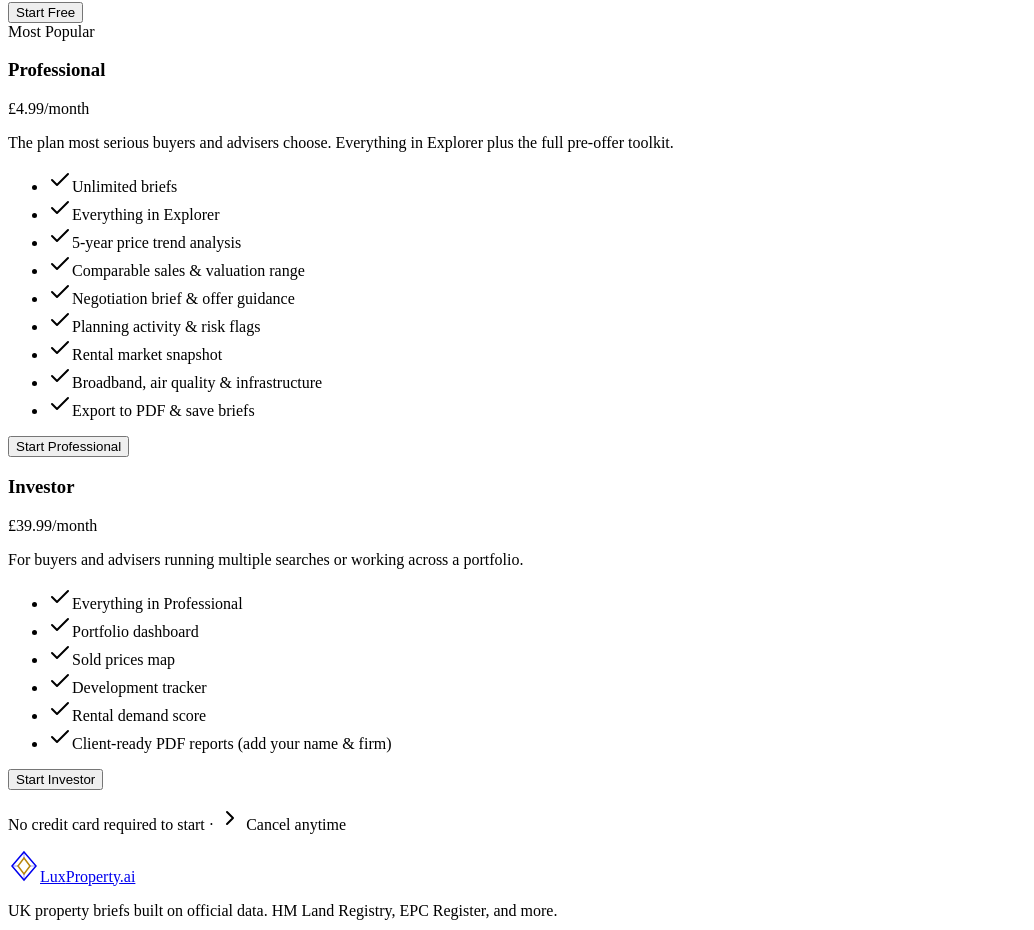
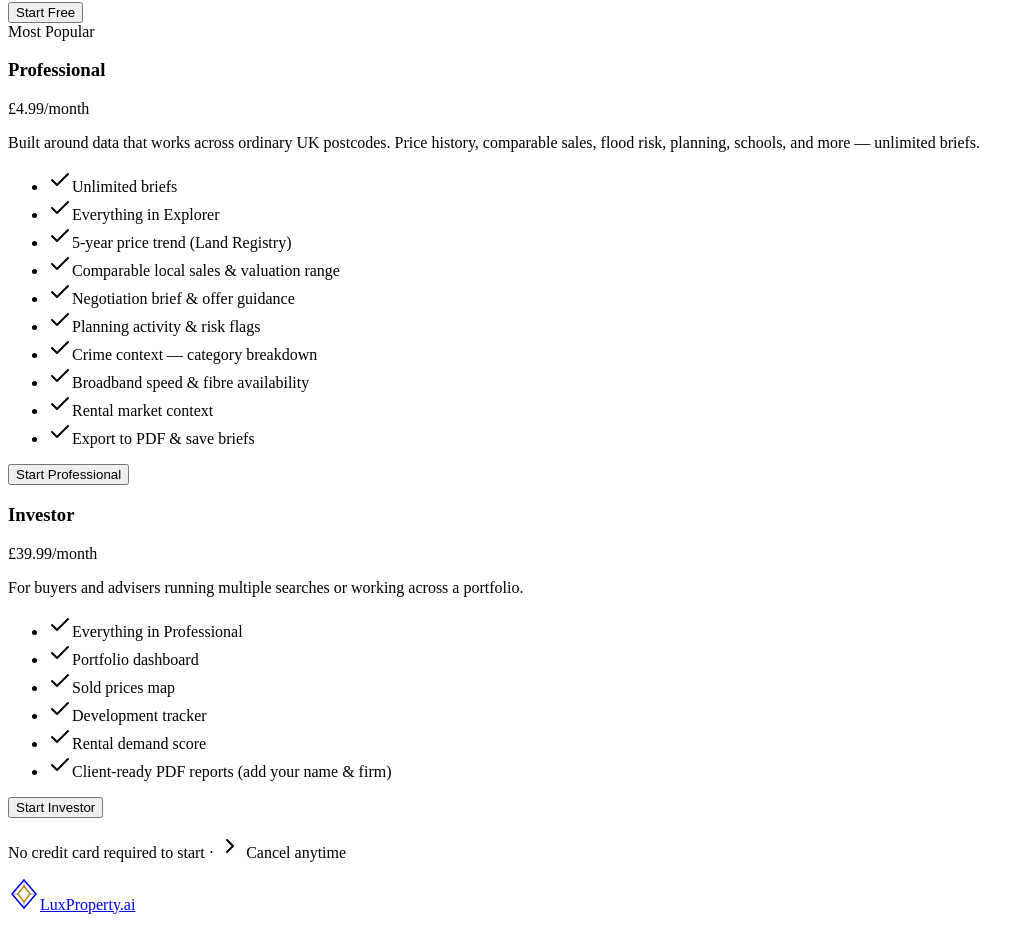
Before and after one commit to Bradley12334/luxproperty-ai, a React (Vite) app in the folder client/: page /#/ in a window 1280 px wide. Shown: the part 6517-7447 px from the top of the page, without its empty margins (0-1034 px from the left). Built offline with nearby package versions, Linux system fonts and the light colour scheme; a web font is replaced by a local one.

Commit message:
ux: Professional — nationwide-anchored positioning, honest coverage labels, feature table reorder

```diff
--- a/client/src/pages/account.tsx
+++ b/client/src/pages/account.tsx
@@ -31,7 +31,7 @@ const planDetails = {
     label: "Professional",
     price: "£4.99/month",
     color: "text-primary",
-    features: ["Unlimited briefs", "Everything in Explorer", "5-year price trend analysis", "Comparable sales & valuation range", "Negotiation brief & offer guidance", "Planning activity & risk flags", "Rental market snapshot", "Broadband, air quality & infrastructure", "Export to PDF & save briefs"],
+    features: ["Unlimited briefs", "Everything in Explorer", "5-year price trend (Land Registry)", "Comparable local sales & valuation range", "Negotiation brief & offer guidance", "Planning activity & risk flags", "Crime context & category breakdown", "Broadband speed & fibre availability", "Rental market context", "Export to PDF & save briefs"],
     upgradeUrl: "https://buy.stripe.com/8x200l2oKdP229WfJa6Na01",
     upgradeTo: "Investor — £39.99/month",
   },
--- a/client/src/pages/brief.tsx
+++ b/client/src/pages/brief.tsx
@@ -2571,7 +2571,7 @@ export default function BriefPage() {
                       Unlock the full brief
                     </h3>
                     <p className="text-sm text-muted-foreground mb-5 leading-relaxed">
-                      Comparable sales, valuation range, negotiation brief, market outlook, and PDF export — all included in Professional at £4.99/month.
+                      Price history, comparable local sales, valuation range, planning activity, negotiation brief, and PDF export — built on data that works across ordinary UK postcodes. All in Professional at £4.99/month.
                     </p>
                     <div className="space-y-2">
                       <a href="https://buy.stripe.com/7sY8wRe7s9yM7ug8gI6Na00" target="_blank" rel="noopener noreferrer">
--- a/client/src/pages/home.tsx
+++ b/client/src/pages/home.tsx
@@ -91,16 +91,17 @@ export default function Home() {
       name: "Professional",
       price: "£4.99",
       period: "/month",
-      description: "The plan most serious buyers and advisers choose. Everything in Explorer plus the full pre-offer toolkit.",
+      description: "Built around data that works across ordinary UK postcodes. Price history, comparable sales, flood risk, planning, schools, and more — unlimited briefs.",
       features: [
         "Unlimited briefs",
         "Everything in Explorer",
-        "5-year price trend analysis",
-        "Comparable sales & valuation range",
+        "5-year price trend (Land Registry)",
+        "Comparable local sales & valuation range",
         "Negotiation brief & offer guidance",
         "Planning activity & risk flags",
-        "Rental market snapshot",
-        "Broadband, air quality & infrastructure",
+        "Crime context — category breakdown",
+        "Broadband speed & fibre availability",
+        "Rental market context",
         "Export to PDF & save briefs",
       ],
       cta: "Start Professional",
--- a/client/src/pages/pricing.tsx
+++ b/client/src/pages/pricing.tsx
@@ -21,7 +21,7 @@ const tiers = [
     name: "Professional",
     price: "£4.99",
     period: "/month",
-    description: "The plan most serious buyers and advisers choose. Unlimited briefs, the full pre-offer toolkit, and everything you need to move with confidence.",
+    description: "The plan most buyers choose. Built around data that works across ordinary UK postcodes — price history, comparable sales, flood risk, planning, schools, and more. Unlimited briefs, always.",
     badge: "Best for Most",
     style: "professional",
     cta: "Start Professional",
@@ -63,12 +63,13 @@ const features: FeatureRow[] = [
   { feature: "Nearby schools, stations & parks", explorer: true, professional: true, investor: true },
   // ── Professional ─────────────────────────────────────────────────────────────
   { feature: "5-year price trend (Land Registry)", explorer: false, professional: true, investor: true },
-  { feature: "Comparable sales & valuation range", explorer: false, professional: true, investor: true },
+  { feature: "Comparable local sales & valuation range", explorer: false, professional: true, investor: true },
   { feature: "Negotiation brief & offer guidance", explorer: false, professional: true, investor: true },
   { feature: "Planning activity & risk flags", explorer: false, professional: true, investor: true },
-  { feature: "Rental market snapshot", explorer: false, professional: true, investor: true },
-  { feature: "Broadband & infrastructure", explorer: false, professional: true, investor: true },
-  { feature: "Air quality index", explorer: false, professional: true, investor: true },
+  { feature: "Crime context — category breakdown (police.uk)", explorer: false, professional: true, investor: true },
+  { feature: "Broadband speed & fibre availability (Ofcom)", explorer: false, professional: true, investor: true },
+  { feature: "Rental market context", explorer: false, professional: true, investor: true },
+  { feature: "Air quality index (London live; estimated elsewhere)", explorer: false, professional: true, investor: true },
   { feature: "Export to PDF", explorer: false, professional: true, investor: true },
   { feature: "Save briefs", explorer: false, professional: true, investor: true },
   // ── Investor ─────────────────────────────────────────────────────────────────
@@ -120,7 +121,7 @@ export default function PricingPage() {
               Clear pricing, real value
             </h1>
             <p className="text-muted-foreground text-base max-w-lg">
-              Free to start — 3 briefs a month, no card required. Professional at £4.99/month is the plan most serious buyers and advisers choose: unlimited briefs, comparable sales, valuation range, negotiation brief, PDF export, and the full pre-offer toolkit.
+              Free to start — 3 briefs a month, no card required. Professional at £4.99/month gives you unlimited briefs built on data that works across ordinary UK postcodes: Land Registry price history, comparable local sales, flood risk, planning activity, schools, and crime context — not just major city coverage.
             </p>
           </div>
         </section>
@@ -266,10 +267,10 @@ export default function PricingPage() {
         <section className="py-16 sm:py-20 border-t border-border/40">
           <div className="mx-auto max-w-5xl px-4 sm:px-6 text-center">
             <h2 className="font-serif text-2xl tracking-tight mb-3">
-              Most buyers start free. Most stay on Professional.
+              Useful for any UK postcode. Serious from the first brief.
             </h2>
             <p className="text-sm text-muted-foreground mb-6 max-w-md mx-auto">
-              Try it free with no commitment. When you're ready for comparable sales, valuation range, negotiation brief, and PDF export — Professional is £4.99/month.
+              Professional is built around data that works across ordinary UK towns, suburbs, and rural postcodes — not just London and major cities. Land Registry price history, comparable sales, planning, flood risk, schools, and more. Always.
             </p>
             <div className="flex flex-col sm:flex-row gap-3 justify-center">
               <a href={`https://buy.stripe.com/7sY8wRe7s9yM7ug8gI6Na00`} target="_blank" rel="noopener noreferrer">
```
